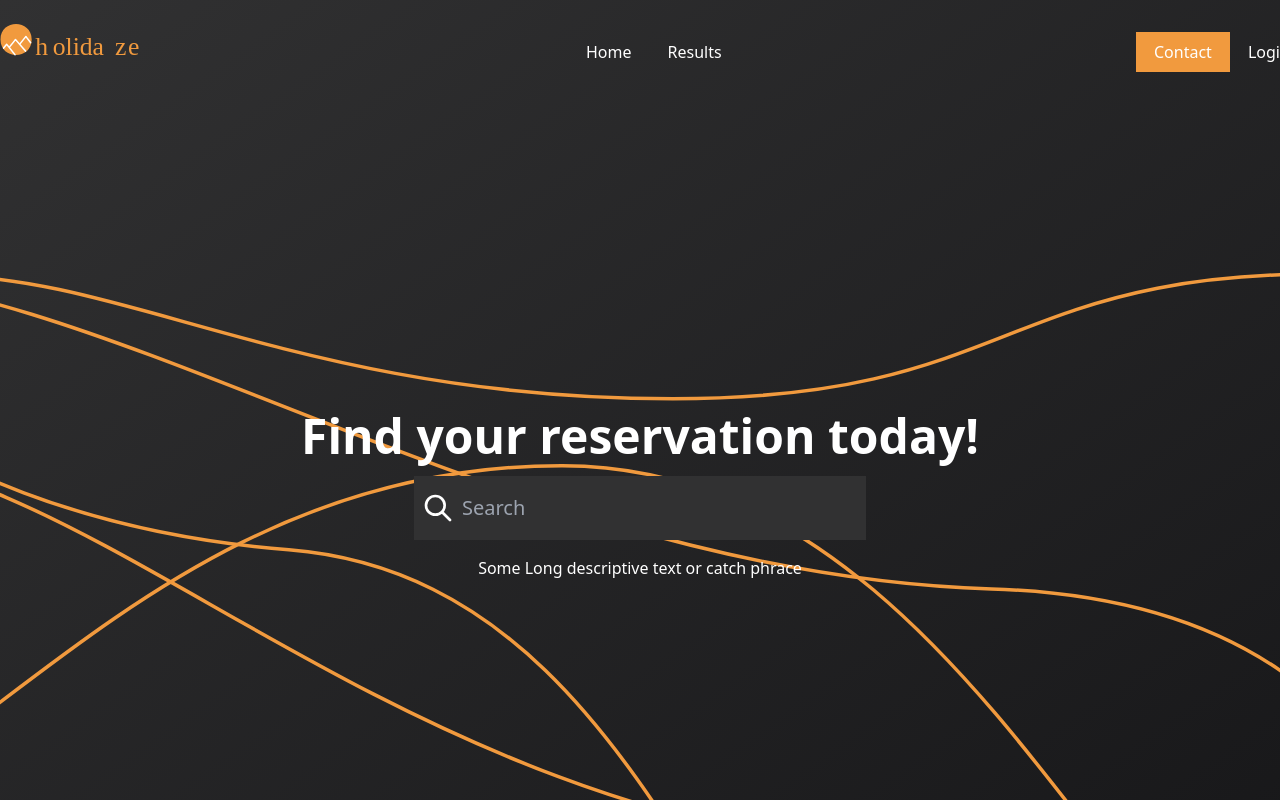
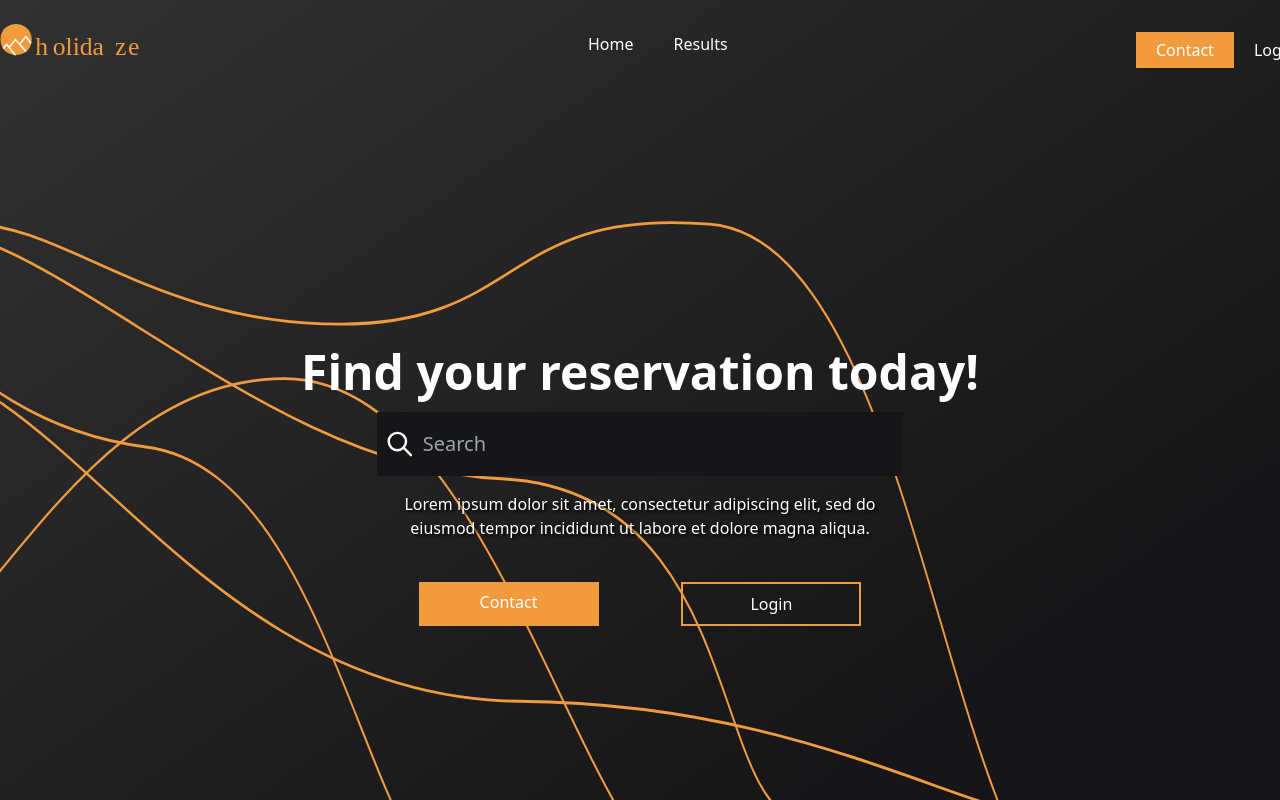
Before and after one commit to Noroff-FEU-Assignments/project-exam-2-KeyG94, a Next.js app in the folder holidaze/: page / in a window 1280 px wide. Shown: the top 800 px of the page. Built offline with nearby package versions, Linux system fonts and the light colour scheme.

Commit message:
Finished styling and mapping out the home page, Started on the contact page

```diff
--- /dev/null
+++ b/holidaze/components/ContactAt.js
@@ -0,0 +1,18 @@
+export default function ContactAt() {
+	return (
+		<svg
+			xmlns='http://www.w3.org/2000/svg'
+			className='h-6 w-6'
+			fill='none'
+			viewBox='0 0 24 24'
+			stroke='currentColor'
+		>
+			<path
+				strokeLinecap='round'
+				strokeLinejoin='round'
+				strokeWidth={2}
+				d='M16 12a4 4 0 10-8 0 4 4 0 008 0zm0 0v1.5a2.5 2.5 0 005 0V12a9 9 0 10-9 9m4.5-1.206a8.959 8.959 0 01-4.5 1.207'
+			/>
+		</svg>
+	);
+}
--- /dev/null
+++ b/holidaze/components/LocationIcon.js
@@ -0,0 +1,24 @@
+export default function LocationIcon() {
+	return (
+		<svg
+			xmlns='http://www.w3.org/2000/svg'
+			className='h-6 w-6'
+			fill='none'
+			viewBox='0 0 24 24'
+			stroke='currentColor'
+		>
+			<path
+				strokeLinecap='round'
+				strokeLinejoin='round'
+				strokeWidth='2'
+				d='M17.657 16.657L13.414 20.9a1.998 1.998 0 01-2.827 0l-4.244-4.243a8 8 0 1111.314 0z'
+			/>
+			<path
+				strokeLinecap='round'
+				strokeLinejoin='round'
+				strokeWidth='2'
+				d='M15 11a3 3 0 11-6 0 3 3 0 016 0z'
+			/>
+		</svg>
+	);
+}
--- /dev/null
+++ b/holidaze/components/PhoneIcon.js
@@ -0,0 +1,18 @@
+export default function PhoneIcon() {
+	return (
+		<svg
+			xmlns='http://www.w3.org/2000/svg'
+			className='h-6 w-6'
+			fill='none'
+			viewBox='0 0 24 24'
+			stroke='currentColor'
+		>
+			<path
+				strokeLinecap='round'
+				strokeLinejoin='round'
+				strokeWidth={2}
+				d='M3 5a2 2 0 012-2h3.28a1 1 0 01.948.684l1.498 4.493a1 1 0 01-.502 1.21l-2.257 1.13a11.042 11.042 0 005.516 5.516l1.13-2.257a1 1 0 011.21-.502l4.493 1.498a1 1 0 01.684.949V19a2 2 0 01-2 2h-1C9.716 21 3 14.284 3 6V5z'
+			/>
+		</svg>
+	);
+}
--- a/holidaze/components/layout/Layout.js
+++ b/holidaze/components/layout/Layout.js
@@ -3,12 +3,10 @@ import Nav from "./Nav";
 export default function Layout({ children }) {
   return (
     <>
-      <div className="container relative">
-        <Nav />
-        <div className="body-container">{children}</div>
-      </div>
-      <footer className=" backdrop-blur-sm backdrop-brightness-[.25] text-[#A1A1A1] p-8">
-        <div className="container flex justify-between flex-wrap ">
+      <Nav />
+      <main>{children}</main>
+      <footer className="backdrop-blur-sm backdrop-brightness-[.25] text-[#A1A1A1] p-8">
+        <div className="container flex flex-col sm:flex sm:flex-row sm:justify-between ">
           <span>© 2022 Glenn Key. All Rights Reserved.</span>
           <span>
             <a href="/contact" className="hover:text-white">
--- a/holidaze/components/layout/Nav.js
+++ b/holidaze/components/layout/Nav.js
@@ -5,30 +5,30 @@ import styles from "./Nav.module.scss";
 
 export default function Nav() {
 	return (
-    <nav className="flex pt-6 pb-6 justify-between">
+		<nav className='container flex pt-6 pb-6 justify-between'>
 			{/* Company log  */}
-      <div className="w-2/3 sm:w-1/3">
-        <div className="w-36 hover:cursor-pointer">
-          <Link href="/" passHref>
-            <Image src={logo} layout="responsive" alt="holidaze logo" />
+			<div className='w-2/3 sm:w-1/3'>
+				<div className='w-36 hover:cursor-pointer'>
+					<Link href='/' passHref>
+						<Image src={logo} layout='responsive' alt='holidaze logo' />
 					</Link>
 				</div>
 			</div>
 
-      <div className="w-1/3">
+			<div className='w-1/3'>
 				<div className={styles.navigationLinks}>
-          <div className="flex justify-around w-36 pt-2">
-            <Link href="/">Home</Link>
-            <Link href="/results">Results</Link>
+					<div className='flex-wrap sm:flex-row justify-around sm:w-36 w-1/3 pt-2 '>
+						<Link href='/'>Home</Link>
+						<Link href='/results'>Results</Link>
 					</div>
 				</div>
 			</div>
 
 			{/* display hidden on small devices, this is in footer  */}
 			<div className={styles.linksContainer}>
-        <div className="hidden sm:flex justify-around w-36 pt-2">
-          <Link href="/contact">Contact</Link>
-          <Link href="/login">Login</Link>
+				<div className='hidden sm:flex sm:justify-around sm:w-36 sm:pt-2'>
+					<Link href='/contact'>Contact</Link>
+					<Link href='/login'>Login</Link>
 				</div>
 			</div>
 			{/* End of display hidden */}
--- a/holidaze/components/layout/Nav.module.scss
+++ b/holidaze/components/layout/Nav.module.scss
@@ -1,32 +1,23 @@
-.image-container {
-    img {
-        height: 500px;
-        width: 500px;
-    }
-}
-
 %shared-links {
 	color: white;
 	font-size: 16px;
-    padding: 8px 18px;
+	padding: 6px 20px;
 }
 
 .navigationLinks {
-
 	a {
 		@extend %shared-links;
-        box-shadow: inset 0 0 0 0 #F19A3E;
-        transition: color .3s ease-in-out, box-shadow .3s ease-in-out;
+		box-shadow: inset 0 0 0 0 #f19a3e;
+		transition: color 0.3s ease-in-out, box-shadow 0.3s ease-in-out;
 
 		&:hover {
-            box-shadow: inset 100px 0 0 0 #F19A3E;
+			box-shadow: inset 100px 0 0 0 #f19a3e;
 			transition: ease-in 100ms;
 		}
 	}
 }
 
 .linksContainer {
-
 	a {
 		@extend %shared-links;
 
@@ -35,7 +26,7 @@
 		}
 	}
 
-    a:first-child{
-        background-color: #F19A3E;
+	a:first-child {
+		background-color: #f19a3e;
 	}
 }
--- /dev/null
+++ b/holidaze/pages/Home.module.scss
@@ -0,0 +1,29 @@
+.descriptiveP {
+	text-shadow: 2px 2px 3px #000;
+}
+
+%shared-links {
+	color: white;
+	font-size: 16px;
+	width: 180px;
+	padding: 8px 60px;
+	margin: 10px;
+}
+
+.linksContainer {
+	a {
+		@extend %shared-links;
+
+		&:hover {
+			color: #cfcfcf;
+		}
+	}
+
+	a:first-child {
+		background-color: #f19a3e;
+	}
+
+	a:nth-child(2) {
+		border: 2px solid #f19a3e;
+	}
+}
--- a/holidaze/pages/contact/index.js
+++ b/holidaze/pages/contact/index.js
@@ -0,0 +1,81 @@
+import Head from "../../components/layout/Head";
+import Layout from "../../components/layout/Layout";
+import LocationIcon from "../../components/LocationIcon";
+import PhoneIcon from "../../components/PhoneIcon";
+import ContactAt from "../../components/ContactAt";
+import { useState } from "react";
+import Router from "next/router";
+
+export default function Contact() {
+	const [name, setName] = useState("");
+	const [email, setEmail] = useState("");
+	const [message, setMessage] = useState("");
+
+	return (
+		<Layout>
+			<Head title='Contact' />
+			<div className='flex justify-center items-center min-h-screen'>
+				<form className=' bg-silver flex p-4'>
+					<div className='order-1 flex-col'>
+						<h3 className='text-3xl text-lightBlack font-bold mb-4'>Get in touch</h3>
+						<div className='flex-col'>
+							<div className='flex mb-2'>
+								<LocationIcon />
+								<span className='ml-4'>123 Mockup St. New York</span>
+							</div>
+							<div className='flex mb-2'>
+								<PhoneIcon />
+								<span className='ml-4'>(+47) 444 77 885</span>
+							</div>
+							<div className='flex mb-2'>
+								<ContactAt />
+								<span className='ml-4'>holidaze@mail.com</span>
+							</div>
+						</div>
+						<div id='contact-field' className='p-2'>
+							<div className='flex'>
+								<input
+									className='p-2 mr-2 my-2 appearance-none outline-none'
+									type='text'
+									name='name'
+									placeholder='Name'
+									onChange={({ target }) => setEmail(target.value)}
+									value={name}
+								/>
+								<input
+									className='p-2 ml-2 my-2 appearance-none outline-none'
+									placeholder='Email'
+									type='text'
+									name='email'
+									onChange={(target) => setEmail(target.value)}
+									value={email}
+								/>
+							</div>
+							<div>
+								<textarea
+									className='w-full h-48 resize-none overflow-scroll p-2 appearance-none outline-none'
+									placeholder='Write your message here'
+									type='text'
+									name='message'
+									onChange={({ target }) => setMessage(target.value)}
+								/>
+								<button className='w-full bg-orange p-2 text-white'>Send</button>
+							</div>
+						</div>
+					</div>
+					<div className='order-last'>
+						{/* Map */}
+						<button
+							id='x-btn'
+							className=' bg-white rounded-full h-12 w-12 border-2 border-darkBlack'
+							//FIX ME
+							onClick={() => Router.back()}
+						>
+							X
+						</button>
+					</div>
+				</form>
+			</div>
+		</Layout>
+	);
+}
--- a/holidaze/pages/index.js
+++ b/holidaze/pages/index.js
@@ -1,34 +1,46 @@
 import Layout from "../components/layout/Layout";
 import Head from "../components/layout/Head";
+import Link from "next/link";
 import { useState } from "react";
 import SearchIcon from "../components/SearchIcon";
 import SearchbarDropDown from "../components/SearchbarDropDown";
+import styles from "./Home.module.scss";
 
 export default function Home() {
 	const [search, setSearch] = useState("");
 
-  const handleChange = ({ target }) => {
-    setSearch(target.value);
-  };
-
 	return (
 		<Layout>
-      <Head title="home" />
-      <div className="grid place-items-center h-screen">
-        <div className="flex flex-col text-center text-white">
-          <h1 className="text-5xl font-bold">Find your reservation today!</h1>
-          <div className="flex relative py-4 px-2 my-4 bg-lightBlack mx-auto w-2/3">
+			<Head title='home' />
+			<div className='flex justify-center items-center min-h-screen'>
+				<div className='flex flex-col text-center text-white mx-auto'>
+					<div className=' w-3/4 mx-auto'>
+						<h1 className='text-3xl sm:text-5xl font-bold'>Find your reservation today!</h1>
+						<div className='w-3/4 mx-auto'>
+							<div className='flex relative py-4 px-2 my-4 bg-darkBlack'>
 								<SearchIcon />
 								<input
-              className="outline-none text-[20px] bg-lightBlack"
-              placeholder="Search"
-              onChange={(e) => handleChange(e)}
+									className='outline-none text-[20px] w-full bg-darkBlack'
+									placeholder='Search'
+									onChange={({ target }) => setSearch(target.value)}
 									value={search}
 								/>
 								{/* add prop from data from api  */}
 								{!search ? "" : <SearchbarDropDown />}
 							</div>
-          <p>Some Long descriptive text or catch phrace</p>
+							<p className={styles.descriptiveP}>
+								Lorem ipsum dolor sit amet, consectetur adipiscing elit, sed do eiusmod tempor
+								incididunt ut labore et dolore magna aliqua.
+							</p>
+							{/* add 2 buttons here */}
+							<div className={styles.linksContainer}>
+								<div className='flex-wrap flex justify-around mt-8'>
+									<Link href='/contact'>Contact</Link>
+									<Link href='/login'>Login</Link>
+								</div>
+							</div>
+						</div>
+					</div>
 				</div>
 			</div>
 		</Layout>
--- a/holidaze/styles/globals.css
+++ b/holidaze/styles/globals.css
@@ -3,19 +3,25 @@
 @tailwind utilities;
 
 html {
-  background: rgb(49, 49, 50);
-  background: linear-gradient(
-    145deg,
-    rgba(49, 49, 50, 1) 0%,
-    rgba(22, 22, 24, 1) 100%
-  );
-  background-repeat: no-repeat;
-  background-size: cover;
-  background-position: fixed;
+	background: rgb(49, 49, 50);
+	background: linear-gradient(145deg, rgba(49, 49, 50, 1) 0%, rgba(22, 22, 24, 1) 80%);
+	/* background-repeat: ; */
+	background-size: cover;
+	background-repeat: no-repeat;
+	background-attachment: fixed;
 }
 
 body {
-  background-image: url("../public/curve.svg");
-  background-size: cover;
-  background-blend-mode: luminosity;
+	background-image: url("../public/curve.svg");
+	background-size: 100% 100%;
+	background-position: right top;
+	background-attachment: fixed;
+	background-repeat: no-repeat;
 }
+
+@media only screen and (max-width: 500px) {
+	body {
+		width: 160vw;
+		height: 200vh;
+	}
+}
```
Also changed, not shown: 2 other files (tests, documents, lock files or other folders). Lines whose indentation alone changed are shown as unchanged.
